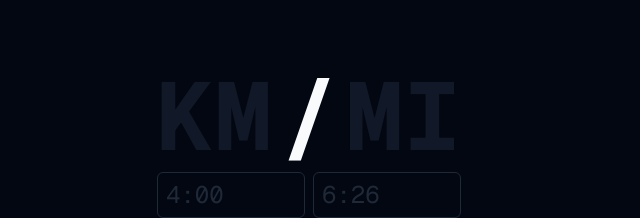
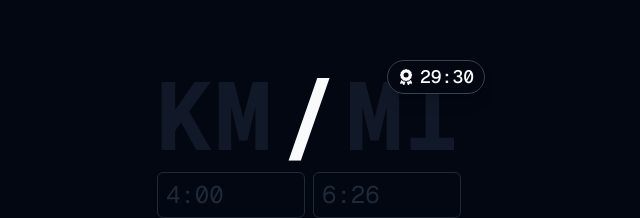
Before and after one commit to sambecker/km-mi, a Next.js app: page /race in a window 1280 px wide. Shown: the part 207-425 px from the top of the page, without its empty margins (331-971 px from the left). Built offline with nearby package versions, Linux system fonts and the light colour scheme.

Commit message:
Add race badge

```diff
--- a/app/globals.css
+++ b/app/globals.css
@@ -3,12 +3,18 @@
 @tailwind utilities;
 
 @layer base {
+  /* Main */
   .bg-main { @apply bg-gray-950 }
   .text-main { @apply text-gray-50 }
+  .surface-main { @apply bg-main text-main }
+  /* Invert */
+  .bg-invert { @apply bg-gray-50 }
+  .text-invert { @apply text-gray-950 }
+  .surface-invert { @apply bg-invert text-invert }
+  /* Tags */
   body {
     @apply
-      bg-main
-      text-main
+      surface-main
   }
   input[type="text"]{
     @apply
--- a/components/ClientHeader.tsx
+++ b/components/ClientHeader.tsx
@@ -3,12 +3,14 @@
 import { useAppState } from '@/state';
 import { characterForUnit } from '@/site/unit';
 import ClientHeaderSegment from './ClientHeaderSegment';
+import RaceBadge from './RaceBadge';
+import { twMerge } from 'tailwind-merge';
 
 export default function ClientHeader() {
   const { unit, setUnit } = useAppState();
 
   return (
-    <div className="flex gap-2 text-8xl font-bold select-none">
+    <div className="relative flex gap-2 text-8xl font-bold select-none">
       <ClientHeaderSegment
         text="KM"
         shouldFade={unit !== 'km'}
@@ -22,6 +24,12 @@ export default function ClientHeader() {
         shouldFade={unit !== 'mi'}
         onClick={() => setUnit?.('mi')}
       />
+      <RaceBadge className={twMerge(
+        'absolute -top-2',
+        unit === 'km' ? '-left-6' : '-right-6',
+      )}>
+        29:30
+      </RaceBadge>
     </div>
   );
 }
--- /dev/null
+++ b/components/RaceBadge.tsx
@@ -0,0 +1,25 @@
+import { ReactNode } from 'react';
+import { FaAward } from 'react-icons/fa6';
+import { twMerge } from 'tailwind-merge';
+
+export default function RaceBadge ({
+  className,
+  children,
+}: {
+  className?: string
+  children: ReactNode
+}) {
+  return (
+    <div className={twMerge(
+      'flex items-center gap-1.5',
+      'px-2.5 py-0.5 rounded-full',
+      'text-lg font-medium',
+      'surface-main',
+      'border border-gray-700 shadow-lg',
+      className,
+    )}>
+      <FaAward className="text-[0.9em]" />
+      {children}
+    </div>
+  );
+}
```
